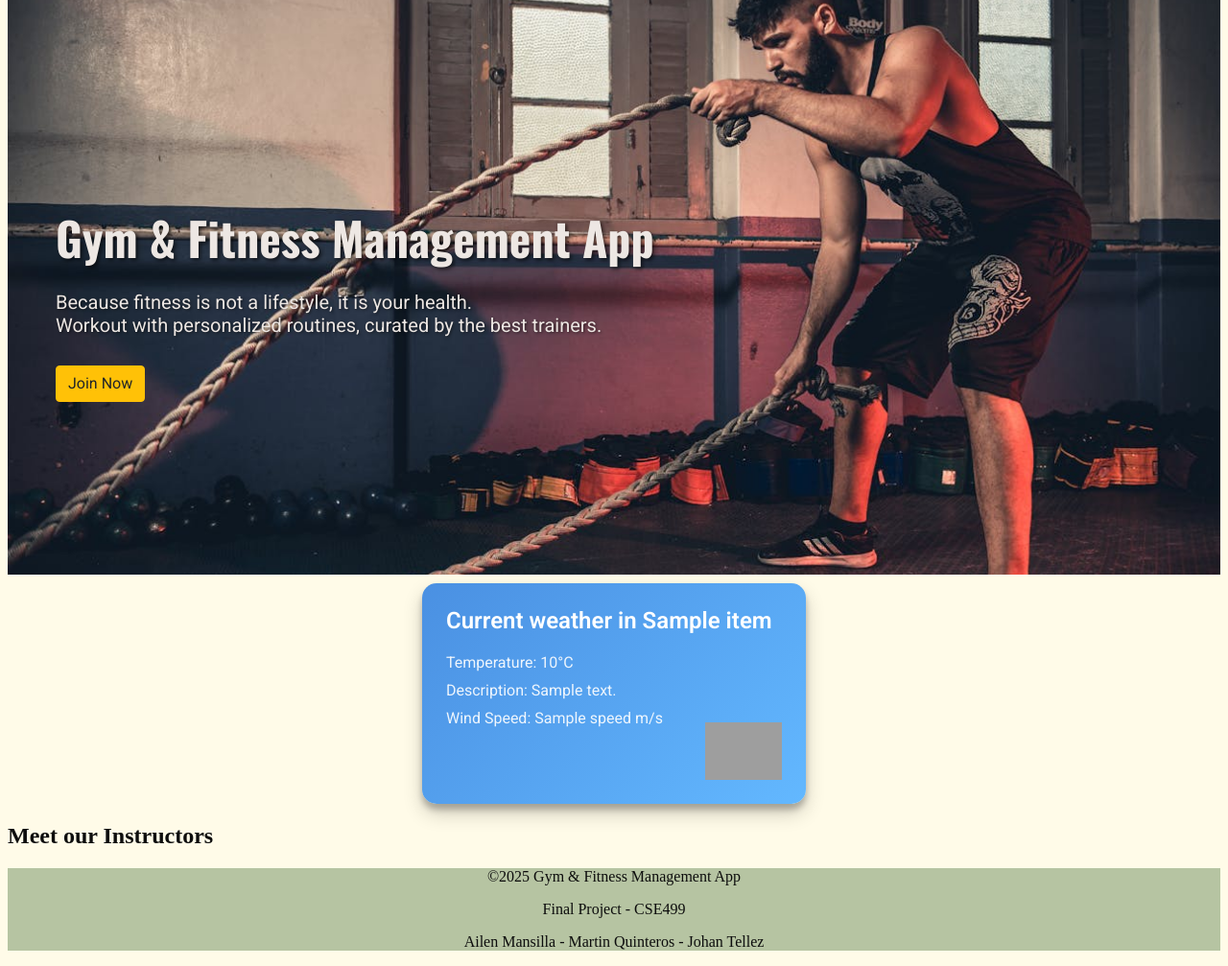
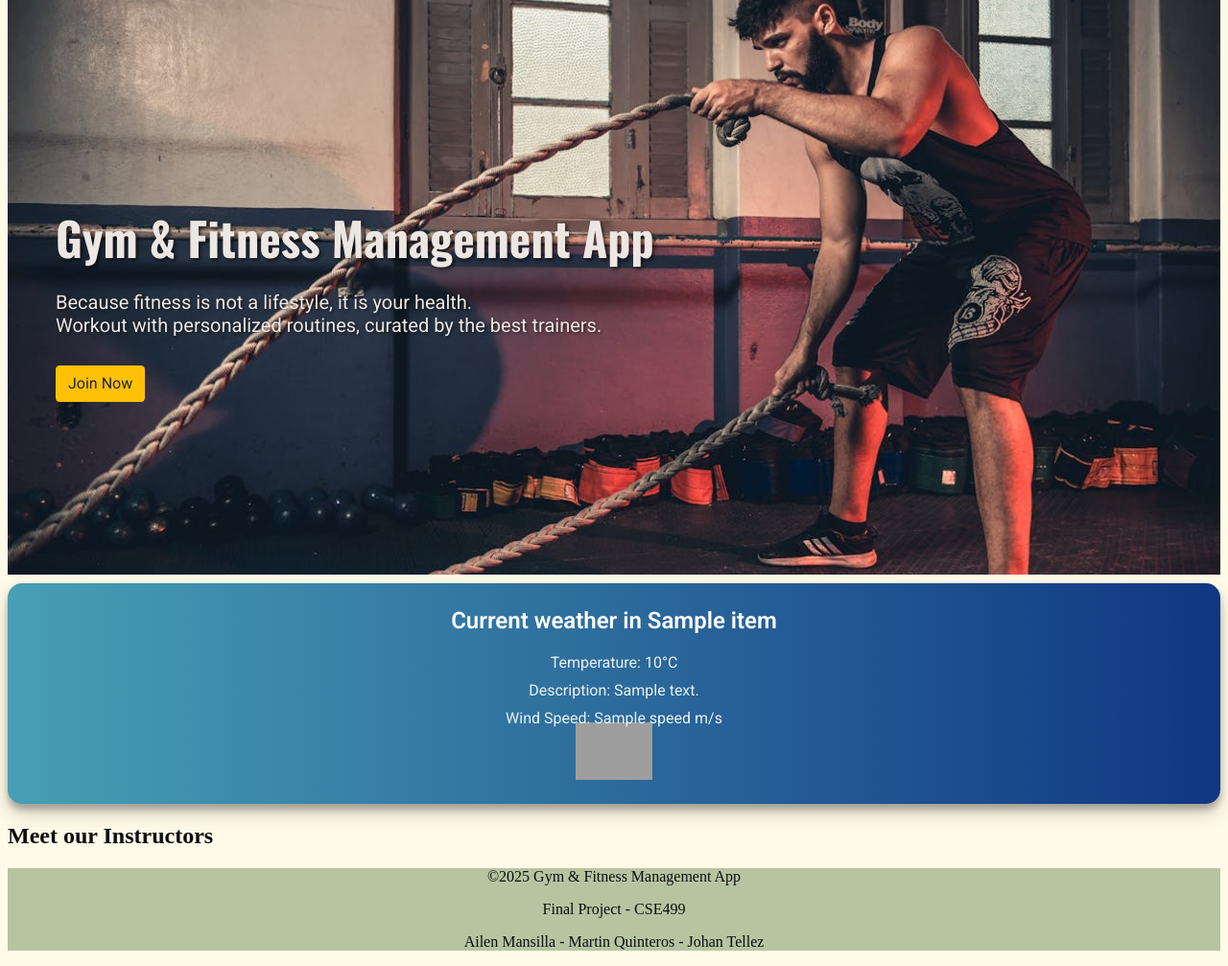
Before and after one commit to Tincho228/gym-management-django, a Django app: page / in a window 1280 px wide. Shown: the part 60-1067 px from the top of the page at 96% size. Run offline with Django 4.2, Linux system fonts and the light colour scheme; tables that the repository leaves empty hold one stand-in row (values such as "Sample post"); a database or web service that is not in the repository returns one stand-in record (values such as "Sample title"); data that the repository does not hold is empty; grey boxes are pictures that could not be loaded.

Commit message:
Weather widget styles

```diff
--- a/website/main/static/main/css/styles.css
+++ b/website/main/static/main/css/styles.css
@@ -118,17 +118,18 @@ main{
 
 #home-weather-widget {
     /* --- Card Container Styles --- */
-    background: linear-gradient(135deg, #4a90e2 0%, #63b8ff 100%); /* Blue gradient background */
+    background-image: linear-gradient(to right, #489FB5, #103783); /* Transition to a deep, dark blue #103783 */
+    background-color: #489FB5;
     border-radius: 15px; /* Rounded corners for a modern look */
-    padding: 25px; /* Inner spacing */
+    padding:25px 0px; /* Inner spacing */
     color: white; /* White text for contrast */
-    max-width: 350px; /* Limits the width on large screens */
+    width: 100%; /* Limits the width on large screens */
     margin: 5px auto; /* Centers the widget on the page */
     box-shadow: 0 10px 20px rgba(0, 0, 0, 0.19), 0 6px 6px rgba(0, 0, 0, 0.23); /* Soft, professional shadow */
     font-family: 'Roboto', sans-serif; /* Clean, modern font */
     display: flex;
     flex-direction: column;
-    align-items: flex-start; /* Aligns content to the left */
+    align-items: center; /* Aligns content to the left */
 }
 
 /* --- Typography Styles --- */
@@ -148,8 +149,8 @@ main{
 #home-weather-widget img {
     width: 80px; /* Sets a fixed size for the icon */
     height: auto;
-    margin-top: -10px; /* Pulls the icon up slightly into the main content flow */
-    align-self: flex-end; /* Places the icon in the bottom-right corner */
+    margin-top: -10px; /*Pulls the icon up slightly into the main content flow */
+
 }
 
 
```
